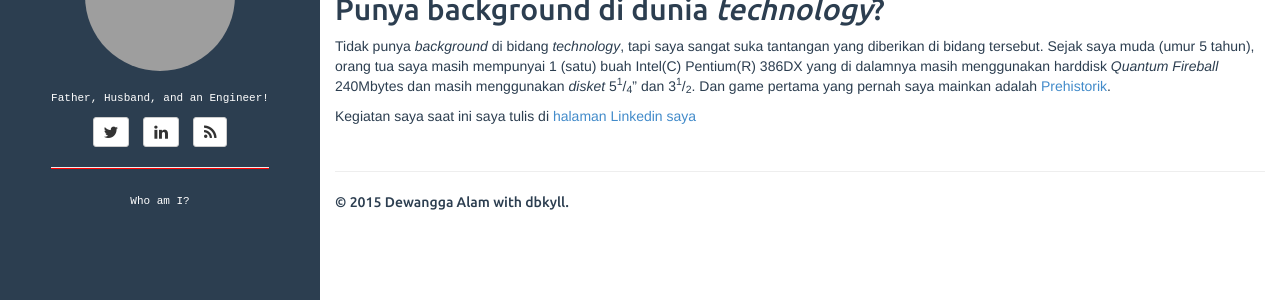
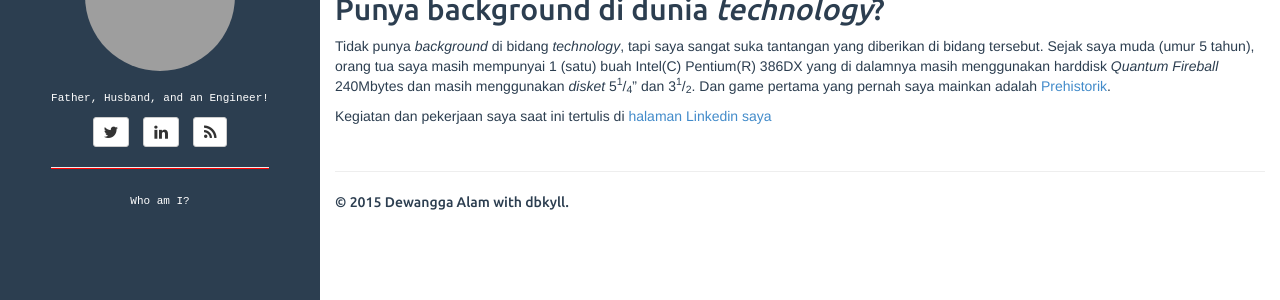
Before and after one commit to draskolnikova/draskolnikova.github.io, a Jekyll site: the page built from about-me.md, in a window 1280 px wide. Shown: the part 207-507 px from the top of the page. Built offline with Jekyll 4.4.1, drawn with Linux system fonts in a browser that asks for light colours; grey boxes are pictures that could not be loaded.

Commit message:
Update content

```diff
--- a/about-me.md
+++ b/about-me.md
@@ -9,4 +9,4 @@ Saya adalah Dewangga Alam. Saya bekerja sebagai Linux & Network Administrator ku
 <h2>Punya background di dunia <i>technology</i>?</h2>
 Tidak punya <i>background</i> di bidang <i>technology</i>, tapi saya sangat suka tantangan yang diberikan di bidang tersebut. Sejak saya muda (umur 5 tahun), orang tua saya masih mempunyai 1 (satu) buah Intel(C) Pentium(R) 386DX yang di dalamnya masih menggunakan harddisk <i>Quantum Fireball</i> 240Mbytes dan masih menggunakan <i>disket</i> 5<sup>1</sup>/<sub>4</sub>" dan 3<sup>1</sup>/<sub>2</sub>. Dan game pertama yang pernah saya mainkan adalah [Prehistorik](https://en.wikipedia.org/wiki/Prehistorik).
 
-Kegiatan saya saat ini saya tulis di [halaman Linkedin saya](http://id.linkedin.com/in/dewangga)
+Kegiatan dan pekerjaan saya saat ini tertulis di [halaman Linkedin saya](http://id.linkedin.com/in/dewangga)
```
